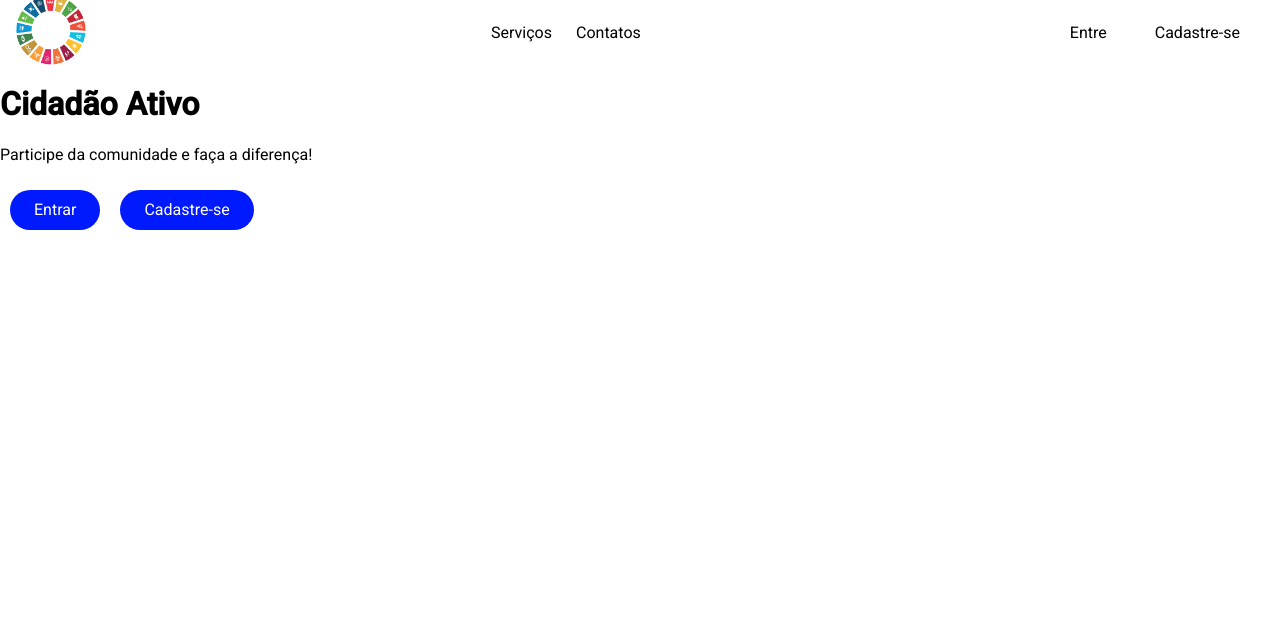
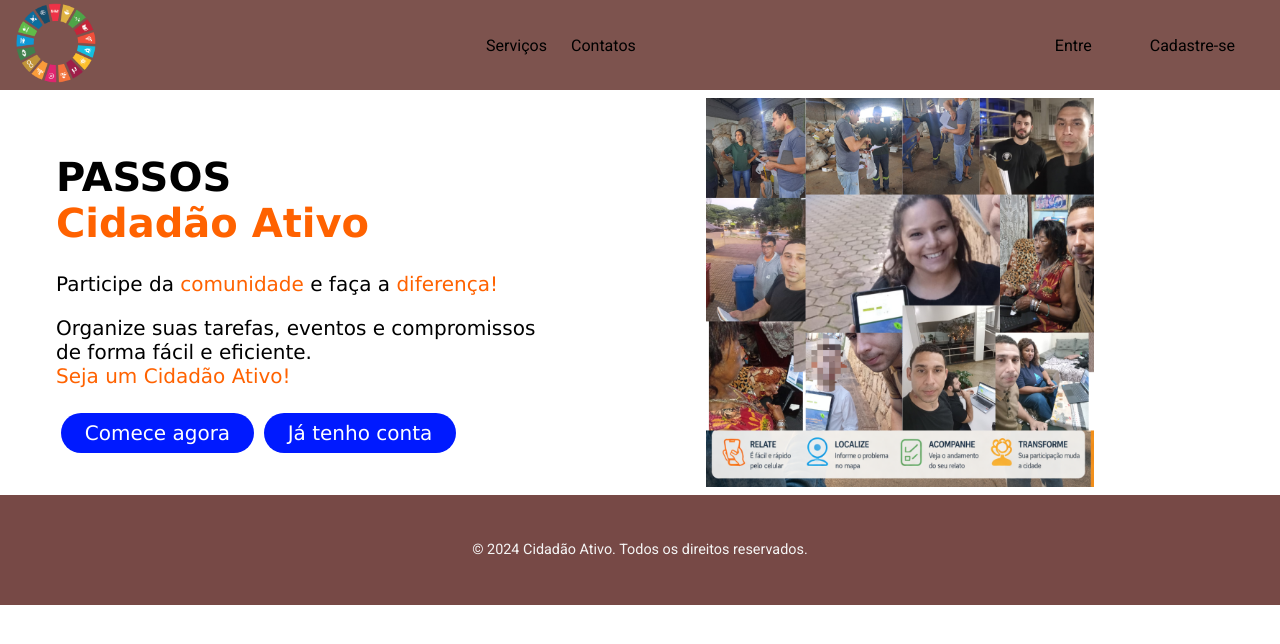
Before and after one commit to JonathasTelesdeOliveira/agendador-tarefas-angular, an Angular app: page / in a window 1280 px wide. Shown: the top 644 px of the page. Built offline with nearby package versions, Linux system fonts and the light colour scheme.

Commit message:
Adicionando Home & footer e img

```diff
--- a/src/app/app.html
+++ b/src/app/app.html
@@ -1,5 +1,3 @@
 <app-top-menu />
-<router-outlet>
-
-
-</router-outlet>
+<router-outlet />
+<app-flooter />
--- a/src/app/app.ts
+++ b/src/app/app.ts
@@ -2,10 +2,11 @@
 import { RouterOutlet } from '@angular/router';
 import { Register } from "./pages/register/register";
 import { TopMenu } from './shared/components/global/top-menu/top-menu';
+import { Flooter } from "./shared/components/global/flooter/flooter";
 
 @Component({
   selector: 'app-root',
-  imports: [RouterOutlet, TopMenu],
+  imports: [RouterOutlet, TopMenu, Flooter],
   templateUrl: './app.html',
   styleUrl: './app.scss'
 })
--- a/src/app/pages/home/home.html
+++ b/src/app/pages/home/home.html
@@ -1,9 +1,19 @@
-<h1>Cidadão Ativo</h1>
-<p>Participe da comunidade e faça a diferença!</p>
-
-<section>
-  <div>
-    <button matButton="tonal" class="button-2">Entrar</button>
-    <button matButton="tonal" class="button-2">Cadastre-se</button>
+<div class="Home-hero">
+  <div class="Hero-text">
+    <h1>PASSOS <br><a>Cidadão Ativo</a></h1>
+    <p>Participe da <a>comunidade</a> e faça a <a>diferença!</a></p>
+    <p>
+      Organize suas tarefas, eventos e compromissos de forma fácil e eficiente.<br />
+      <a>Seja um Cidadão Ativo!</a>
+    </p>
+    <section>
+      <div class="Hero-buttons">
+        <button matButton="tonal" class="button-2" routerLink="/register">Comece agora</button>
+        <button matButton="tonal" class="button-2" routerLink="/login">Já tenho conta</button>
+      </div>
+    </section>
   </div>
-</section>
+  <div class="Hero-img">
+    <img [src]="imgHero" alt="Imagem de Cidadão Ativo" class="hero-image" />
+  </div>
+</div>
--- a/src/app/pages/home/home.scss
+++ b/src/app/pages/home/home.scss
@@ -1,16 +1,51 @@
+.Home-hero {
+  font-family: Verdana, Tahoma, sans-serif;
+  display: flex;
+  justify-content: space-between;
+  align-items: center;
+  padding: 0.5rem 3.5rem;
+  font-size: 32px;
+  flex-wrap: wrap;
+
+  .Hero-text {
+    max-width: 500px;
+    margin-right: 20px;
+    font-size: 20px;
+  }
+
+  .Hero-img {
+    flex: 1 1 500px;
+    display: flex;
+    justify-content: center;
+
+    .hero-image {
+      max-width: 60%;
+      height: auto;
+    }
+  }
+
+  a {
+    color: #ff6200;
+  }
+}
+
+// Estilização dos botões e do layout da seção principal da página inicial.
+
 section {
   display: flex;
   flex-direction: column;
   align-items: right;
 
-    .button-2 {
+  .Hero-buttons button{
+    margin: 0.3rem;
+  }
+  button {
     background-color: #001aff !important;
     color: white !important;
-      margin: 10px;
     border-radius: 25px !important;
   }
 
-    .button-2:hover {
+  button:hover {
     background-color: #222aff !important;
     opacity: 0.8;
   }
--- a/src/app/pages/home/home.ts
+++ b/src/app/pages/home/home.ts
@@ -2,13 +2,17 @@
 import {MatIconModule} from '@angular/material/icon';
 import {MatDividerModule} from '@angular/material/divider';
 import {MatButtonModule} from '@angular/material/button';
+import { RouterLink } from "@angular/router";
 
 @Component({
   selector: 'app-home',
   templateUrl: './home.html',
   styleUrl: './home.scss',
-  imports: [MatButtonModule, MatDividerModule, MatIconModule],
+  imports: [MatButtonModule, MatDividerModule, MatIconModule, RouterLink],
   changeDetection: ChangeDetectionStrategy.OnPush,
   encapsulation: ViewEncapsulation.None,
 })
-export class Home {}
+export class Home {
+  imgHero = 'assets/img-hero.png';
+
+}
--- /dev/null
+++ b/src/app/shared/components/global/flooter/flooter.html
@@ -0,0 +1,3 @@
+<footer>
+  <p>&copy; 2024 Cidadão Ativo. Todos os direitos reservados.</p>
+</footer>
--- /dev/null
+++ b/src/app/shared/components/global/flooter/flooter.scss
@@ -0,0 +1,7 @@
+footer {
+  text-align: center;
+  padding: 2rem;
+  background-color: rgb(119, 73, 70);
+  color: #f5f5f5;
+  font-size: 0.9rem;
+}
--- /dev/null
+++ b/src/app/shared/components/global/flooter/flooter.ts
@@ -0,0 +1,11 @@
+import { ChangeDetectionStrategy, Component, ViewEncapsulation } from '@angular/core';
+
+@Component({
+  selector: 'app-flooter',
+  imports: [],
+  templateUrl: './flooter.html',
+  styleUrl: './flooter.scss',
+  changeDetection: ChangeDetectionStrategy.OnPush,
+  encapsulation: ViewEncapsulation.None,
+})
+export class Flooter {}
--- a/src/app/shared/components/global/top-menu/top-menu.scss
+++ b/src/app/shared/components/global/top-menu/top-menu.scss
@@ -1,20 +1,31 @@
 .app-top-menu {
+  min-height: 90px;
+
   display: flex;
   flex-direction: space-between;
   align-items: center;
+  background-color: rgb(125, 83, 78) !important;
 
   .spacer {
     flex: 1 1 auto;
   }
 
-  .app-top-men button {
+  .app-top-menu button {
     height: 100%;
     border-radius: 0px;
   }
 
+  .cadastro-btn {
+    background-color: #35d7ff;
+    color: white;
+    margin: 5px;
+    border-radius: 20px;
+  }
+
   .cadastro-btn:hover {
-      background-color: #35d7ff;
-    color: white;
+    background-color: #aedeea;
+    color: rgb(125, 83, 78) !important;
+    opacity: 0.8;
   }
 }
 
@@ -24,7 +35,6 @@
 }
 
 .logo-img {
-  height: 70px;
+  height: 80px;
   width: auto;
-  max-width: 100%;
 }
```
Also changed, not shown: src/assets/img-hero.png (added). Lines whose indentation alone changed are shown as unchanged.
